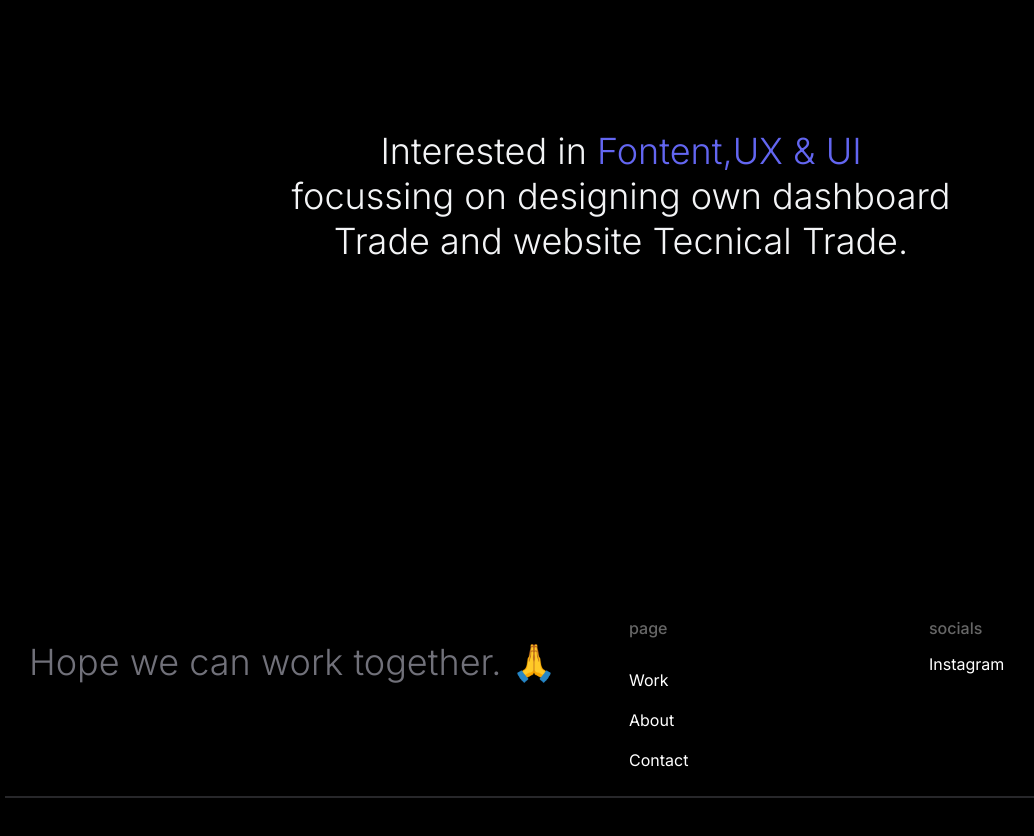
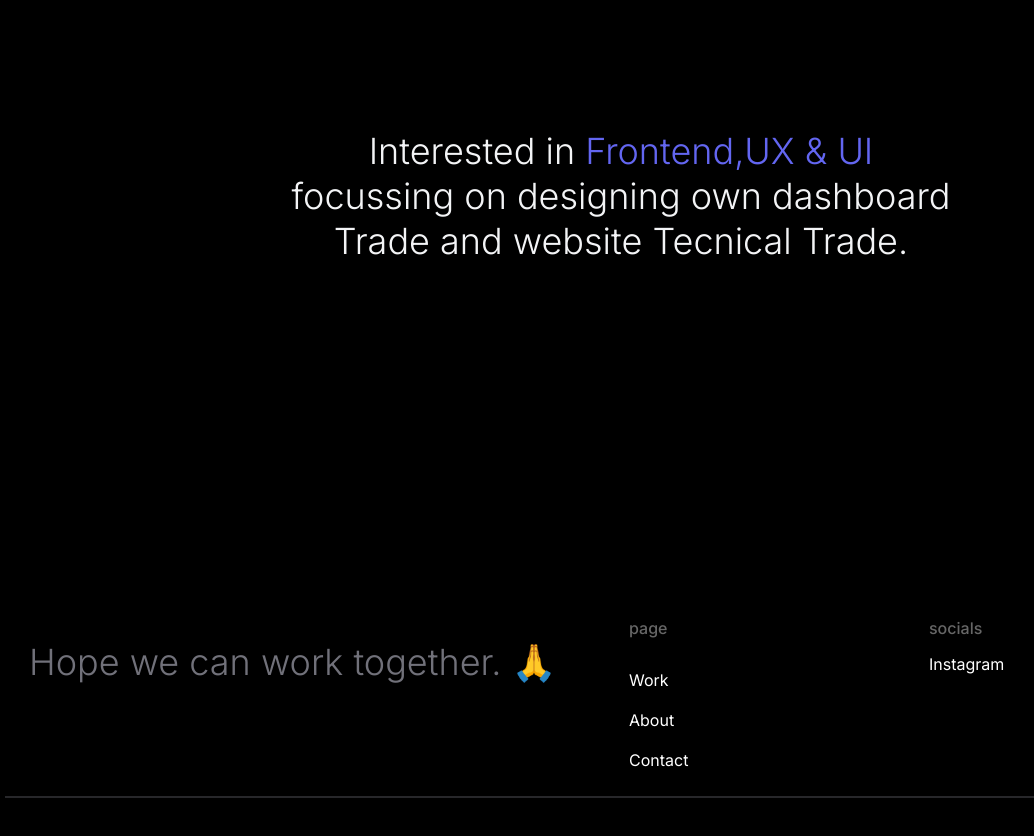
Before and after one commit to sssssaharat/portfolio, a Next.js app: page / in a window 1280 px wide. Shown: the part 840-1676 px from the top of the page, without its empty margins (19-1053 px from the left). Built offline with nearby package versions, Linux system fonts and the light colour scheme.

Commit message:
edite title

```diff
--- a/src/app/Contact/page.jsx
+++ b/src/app/Contact/page.jsx
@@ -3,7 +3,7 @@ import React from "react";
 import { useScroll, motion } from "framer-motion";
 import { useRef } from "react";
 function Contact() {
-  const re = useRef  (null);
+  const re = useRef(null);
   const { scrollYProgress } = useScroll({
     target: re,
     offset: ["1 -1", "1 2"],
--- a/src/app/Work/page.jsx
+++ b/src/app/Work/page.jsx
@@ -3,7 +3,7 @@ import Image from "next/image";
 import { useScroll, motion } from "framer-motion";
 import { useRef } from "react";
 function Work() {
-  const ref = useRef (null);
+  const ref = useRef(null);
   const { scrollYProgress } = useScroll({
     target: ref,
     offset: ["0 1.7", "1.35 2.5"],
--- a/src/app/page.jsx
+++ b/src/app/page.jsx
@@ -43,7 +43,7 @@ export default function Home() {
           >
             <p className="mt-6 text-2xl text-gray-100 font-light sm:text-4xl leading-tight  sm:leading-tight  md:leading-tight">
               Interested in
-              <span className="text-indigo-500"> Fontent,UX & UI </span>
+              <span className="text-indigo-500"> Frontend,UX & UI </span>
               <br></br>
               focussing on designing own dashboard Trade and website Tecnical
               Trade.
```
